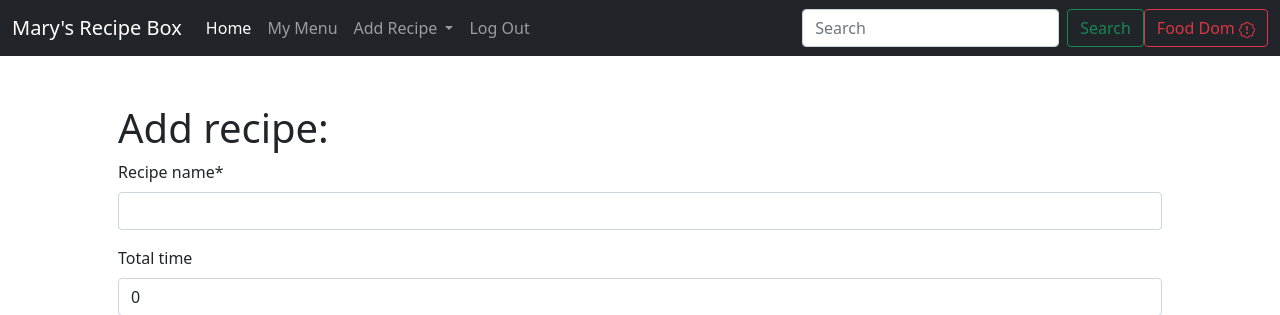
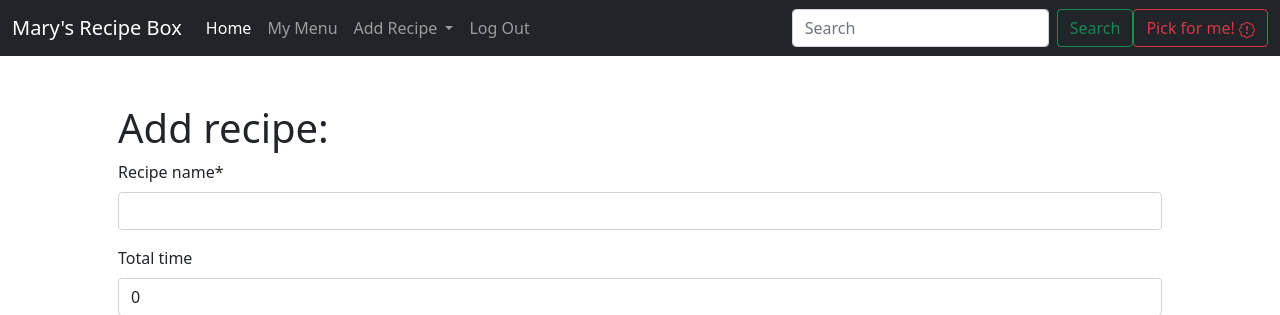
Before and after one commit to qwertygirl-coding/django_recipes, a Django app: page /recipes/add/ in a window 1280 px wide. Shown: the top 315 px of the page. Run offline with Django 3.2, Linux system fonts and the light colour scheme; the visitor is signed in with stand-in values (Sample User, id 1); some libraries are stand-ins or nearby versions.

Commit message:
changed food dom fo sfw

```diff
--- a/recipes/templates/recipes/base.html
+++ b/recipes/templates/recipes/base.html
@@ -82,7 +82,7 @@
               </form>
 
                <a href="{% url 'recipes:food_dom' %}" type="button" class="btn btn-outline-danger">
-                Food Dom
+                Pick for me!
                 <svg xmlns="http://www.w3.org/2000/svg" width="16" height="16" fill="currentColor" class="bi bi-patch-exclamation" viewBox="0 0 16 16">
                   <path d="M7.001 11a1 1 0 1 1 2 0 1 1 0 0 1-2 0zM7.1 4.995a.905.905 0 1 1 1.8 0l-.35 3.507a.553.553 0 0 1-1.1 0L7.1 4.995z"></path>
                   <path d="m10.273 2.513-.921-.944.715-.698.622.637.89-.011a2.89 2.89 0 0 1 2.924 2.924l-.01.89.636.622a2.89 2.89 0 0 1 0 4.134l-.637.622.011.89a2.89 2.89 0 0 1-2.924 2.924l-.89-.01-.622.636a2.89 2.89 0 0 1-4.134 0l-.622-.637-.89.011a2.89 2.89 0 0 1-2.924-2.924l.01-.89-.636-.622a2.89 2.89 0 0 1 0-4.134l.637-.622-.011-.89a2.89 2.89 0 0 1 2.924-2.924l.89.01.622-.636a2.89 2.89 0 0 1 4.134 0l-.715.698a1.89 1.89 0 0 0-2.704 0l-.92.944-1.32-.016a1.89 1.89 0 0 0-1.911 1.912l.016 1.318-.944.921a1.89 1.89 0 0 0 0 2.704l.944.92-.016 1.32a1.89 1.89 0 0 0 1.912 1.911l1.318-.016.921.944a1.89 1.89 0 0 0 2.704 0l.92-.944 1.32.016a1.89 1.89 0 0 0 1.911-1.912l-.016-1.318.944-.921a1.89 1.89 0 0 0 0-2.704l-.944-.92.016-1.32a1.89 1.89 0 0 0-1.912-1.911l-1.318.016z"></path>
```
Also changed, not shown: 3 other files.
